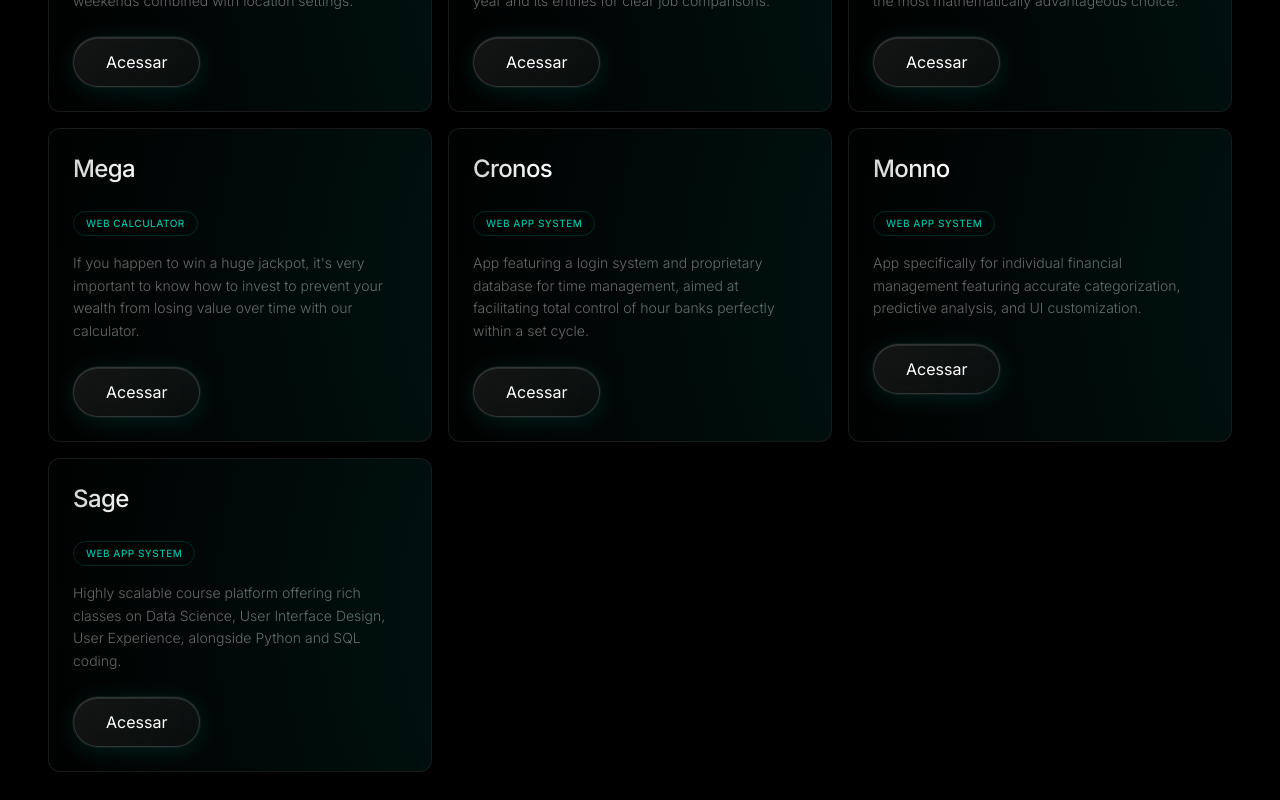
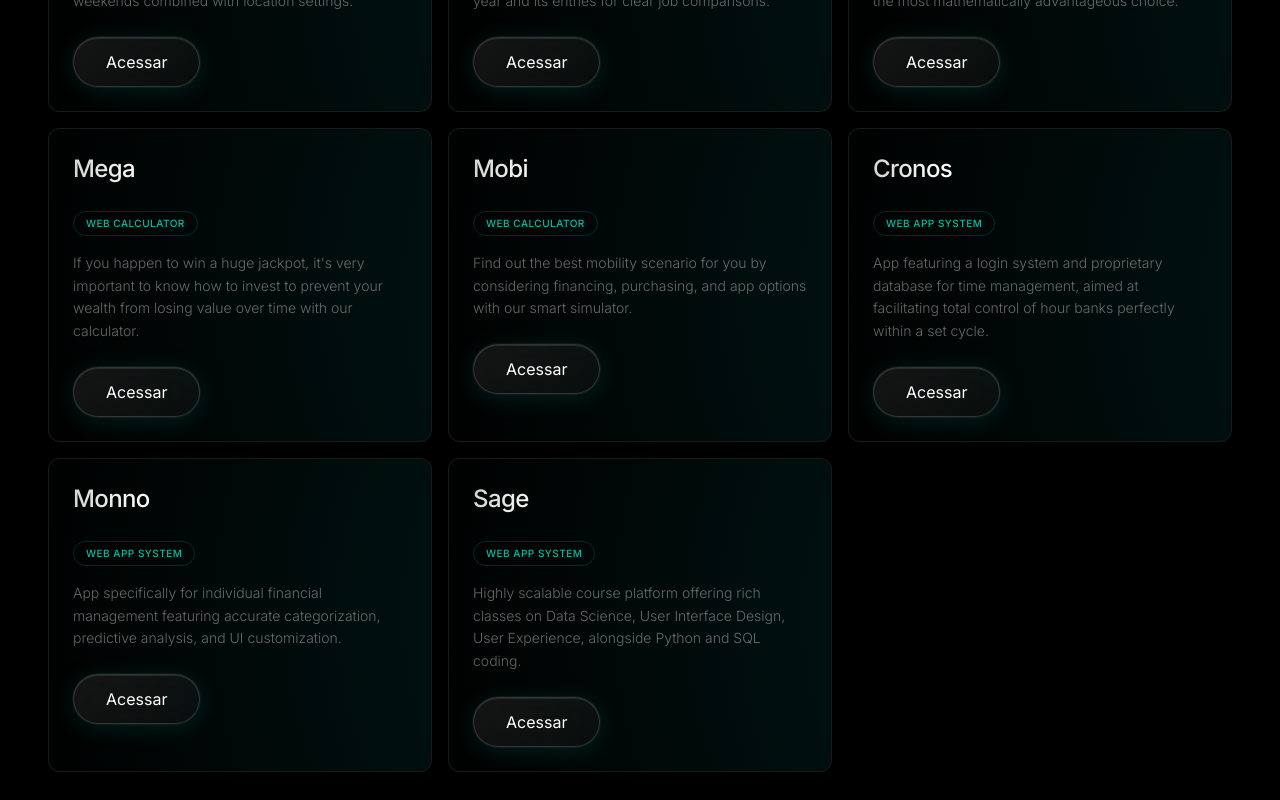
Before and after one commit to gabararuna/numera, a React (Vite) app: page / in a window 1280 px wide. Shown: the part 1380-2180 px from the top of the page. Built offline with nearby package versions, Linux system fonts and the light colour scheme.

Commit message:
adição do mobi

```diff
--- a/src/components/TradingInfrastructure.jsx
+++ b/src/components/TradingInfrastructure.jsx
@@ -86,6 +86,12 @@ export default function TradingInfrastructure() {
       url: 'https://mega.gabrielararuna.com/',
     },
     {
+      name: t('project_mobi'),
+      desc: t('mobi_desc'),
+      badge: t('badge_calculator'),
+      url: 'https://mobi.gabrielararuna.com/',
+    },
+    {
       name: t('project_cronos'),
       desc: t('cronos_desc'),
       badge: t('badge_app'),
--- a/src/i18n/translations.js
+++ b/src/i18n/translations.js
@@ -111,6 +111,13 @@ export const translations = {
     mega_tag1: "Financiamento",
     mega_tag2: "Aluguel",
     mega_tag3: "Simulação",
+
+    project_mobi: "Mobi",
+      mobi_desc: "Saiba qual o melhor cenário para você se locomover considerando as opções de financiamento, aquisição e aplicativo com o nosso simulador inteligente.",
+      mobi_tag0: "Comparativo",
+      mobi_tag1: "Financiamento",
+      mobi_tag2: "Aluguel",
+      mobi_tag3: "Simulação",
 
     project_sage: "Sage",
     sage_desc:
@@ -248,6 +255,13 @@ export const translations = {
     mega_tag2: "Renting",
     mega_tag3: "Simulator",
 
+    project_mobi: "Mobi",
+      mobi_desc: "Find out the best mobility scenario for you by considering financing, purchasing, and app options with our smart simulator.",
+      mobi_tag0: "Comparison",
+      mobi_tag1: "Financing",
+      mobi_tag2: "Rental",
+      mobi_tag3: "Simulation",
+
     project_sage: "Sage",
     sage_desc:
       "Highly scalable course platform offering rich classes on Data Science, User Interface Design, User Experience, alongside Python and SQL coding.",
@@ -381,6 +395,13 @@ export const translations = {
     mega_tag2: "Alquiler",
     mega_tag3: "Simulador",
 
+    project_mobi: "Mobi",
+      mobi_desc: "Descubre cuál es el mejor escenario para movilizarte considerando las opciones de financiación, adquisición y aplicación con nuestro simulador inteligente.",
+      mobi_tag0: "Comparativa",
+      mobi_tag1: "Financiación",
+      mobi_tag2: "Alquiler",
+      mobi_tag3: "Simulación",
+
     project_sage: "Sage",
     sage_desc:
       "Plataforma de cursos escalable que da clases sobre Ciencias de Datos, Diseño de Interfaz, Experiencia del Usuario y programación Python y SQL.",
```
